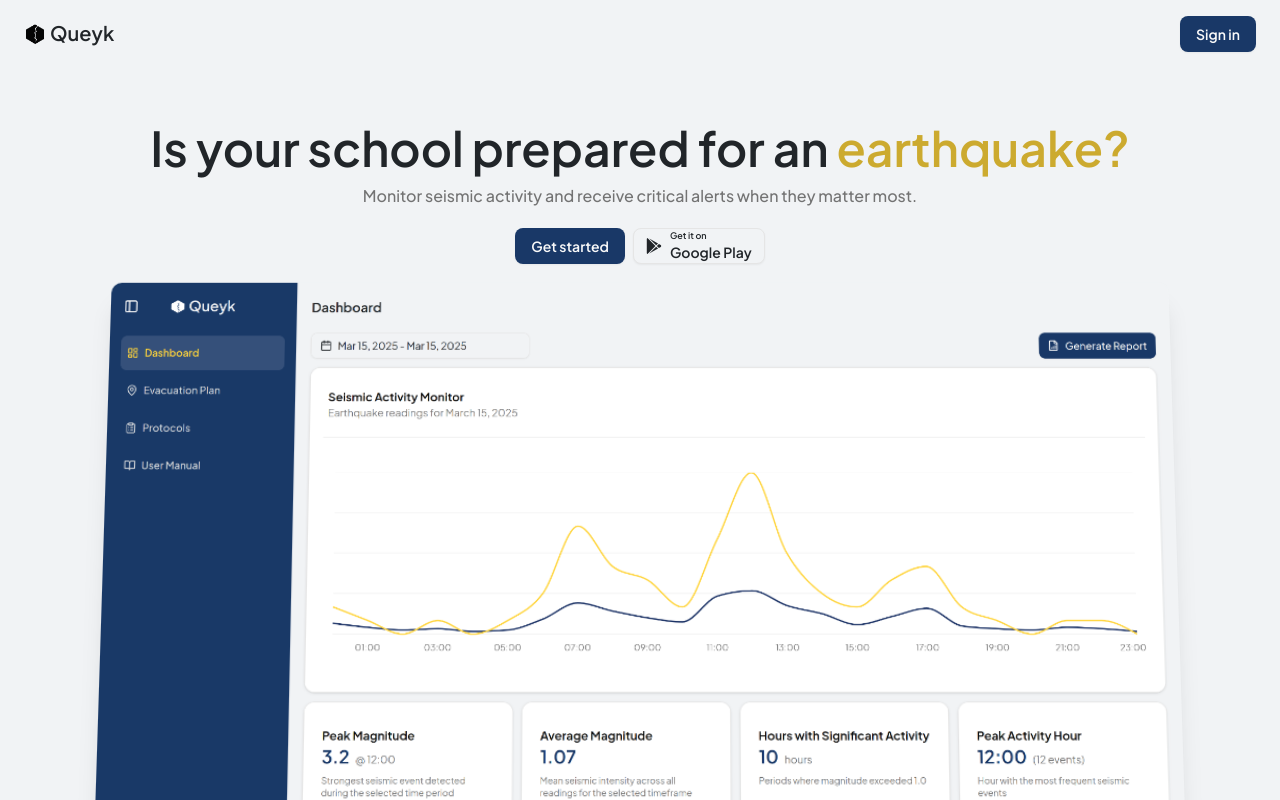
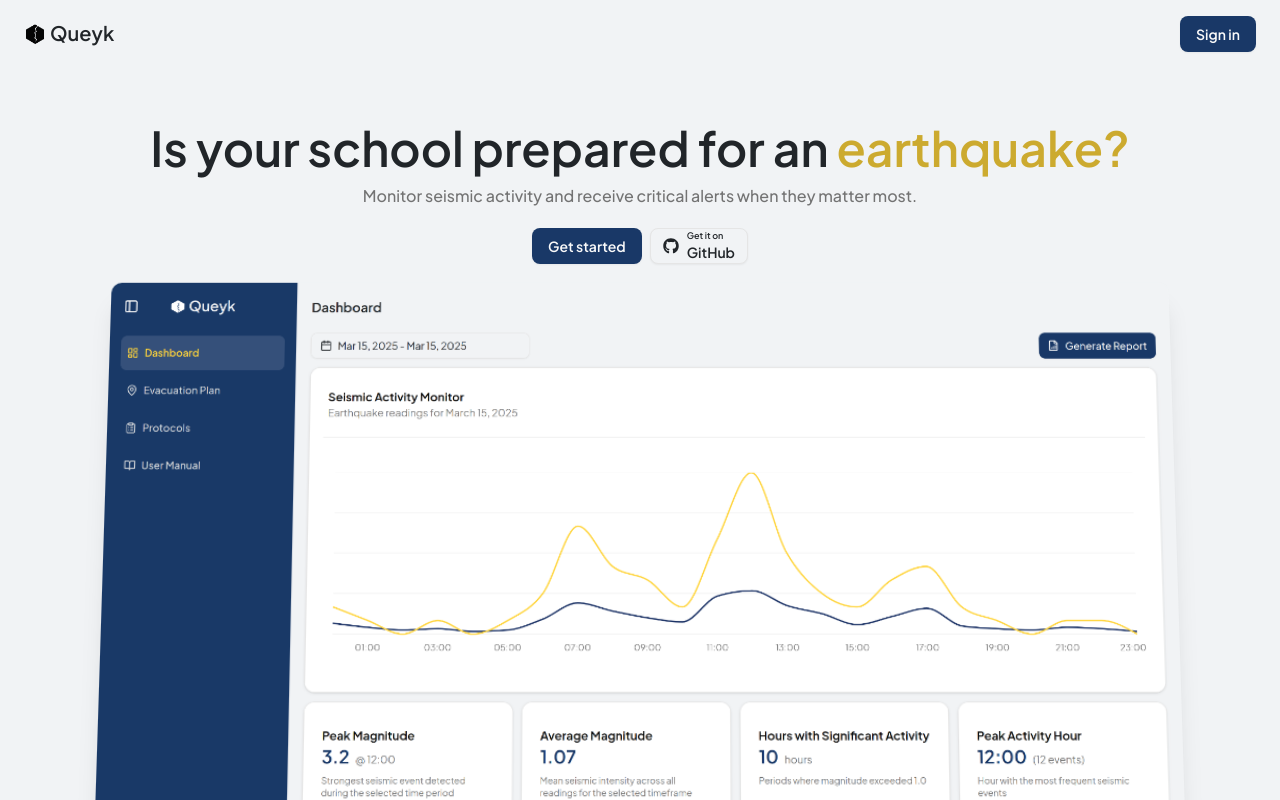
Before and after one commit to project-queyk/queyk-web, a Next.js app: page / in a window 1280 px wide. Shown: the top 800 px of the page. Built offline with nearby package versions, Linux system fonts and the light colour scheme; no server answers.

Commit message:
fix: Update landing page to link to GitHub releases instead of Google Play

```diff
--- a/components/LandingPage.tsx
+++ b/components/LandingPage.tsx
@@ -13,7 +13,7 @@ import {
   MapPin,
   Shield,
 } from "lucide-react";
-import { FaGooglePlay } from "react-icons/fa";
+import { FaGithub } from "react-icons/fa";
 
 import { members } from "@/lib/members";
 import { signOutRootAction } from "@/lib/auth-actions";
@@ -243,14 +243,14 @@ export default function LandingPage({ session }: { session: Session | null }) {
               asChild
             >
               <a
-                href="https://play.google.com/store/apps/details?id=com.luiscabantac.Queyk"
-                // href="https://github.com/project-queyk/queyk-mobile/releases"
+                // href="https://play.google.com/store/apps/details?id=com.luiscabantac.Queyk"
+                href="https://github.com/project-queyk/queyk-mobile/releases"
                 target="_blank"
               >
-                <FaGooglePlay className="size-4" />
+                <FaGithub className="size-4" />
                 <div className="grid">
                   <span className="text-[9px]">Get it on</span>
-                  <p>Google Play</p>
+                  <p>GitHub</p>
                 </div>
               </a>
             </Button>
```
